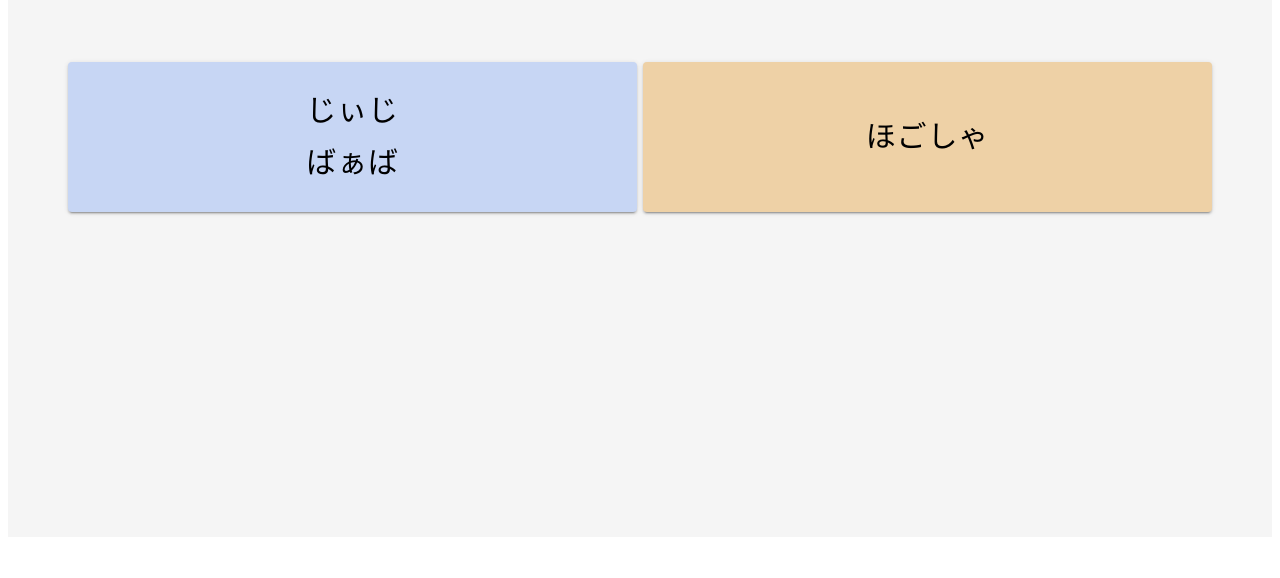
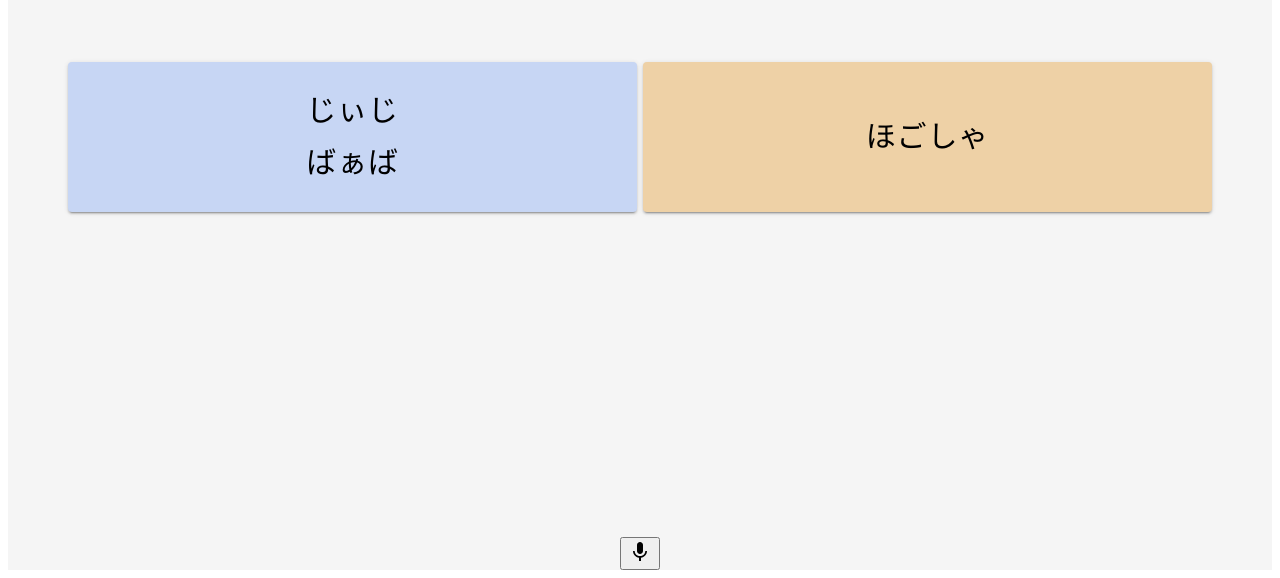
Before and after one commit to NakagawaYuto/gabaithon, a React (Create React App) app in the folder front/: page / in a window 1280 px wide. Shown: the part 271-849 px from the top of the page. Before the commit the page ends 816 px from the top, so only its background shows below. Built offline with nearby package versions, Linux system fonts and the light colour scheme; the HTML template or start-up script is replaced by a standard one.

Commit message:
add: マイクボタンを追加

```diff
--- a/front/src/Pages/IndexPage.jsx
+++ b/front/src/Pages/IndexPage.jsx
@@ -8,7 +8,7 @@ import {
   Button
 } from '@mui/material';
 
-
+import MicButton from '../components/MicButton'
 
 const Home = () => {
   const navigate = useNavigate();
@@ -63,6 +63,7 @@ const Home = () => {
         >ほごしゃ</Button>
         </Grid>
       </Grid>
+      <MicButton></MicButton>
     </>
   );
 };
--- /dev/null
+++ b/front/src/components/MicButton.jsx
@@ -0,0 +1,20 @@
+import '../css/messageInput.scss';
+import { ReactComponent as PaperPlaneIcon } from '../icon/paperPlane.svg';
+import { useState } from 'react';
+
+import {
+  TextField,
+} from '@mui/material';
+import MicIcon from '@mui/icons-material/Mic';
+
+const MicButton = () => {
+  return (
+    <div className="mic-input-container">
+        <button className='mic-button'>
+            <MicIcon />
+        </button>
+    </div>
+  );
+};
+
+export default MicButton;
```
